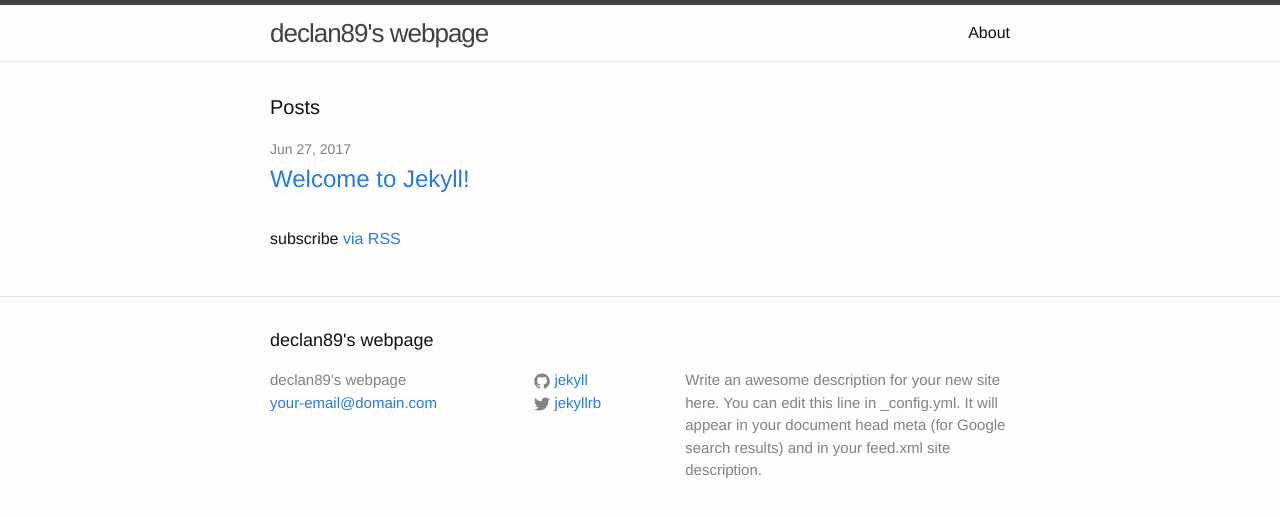
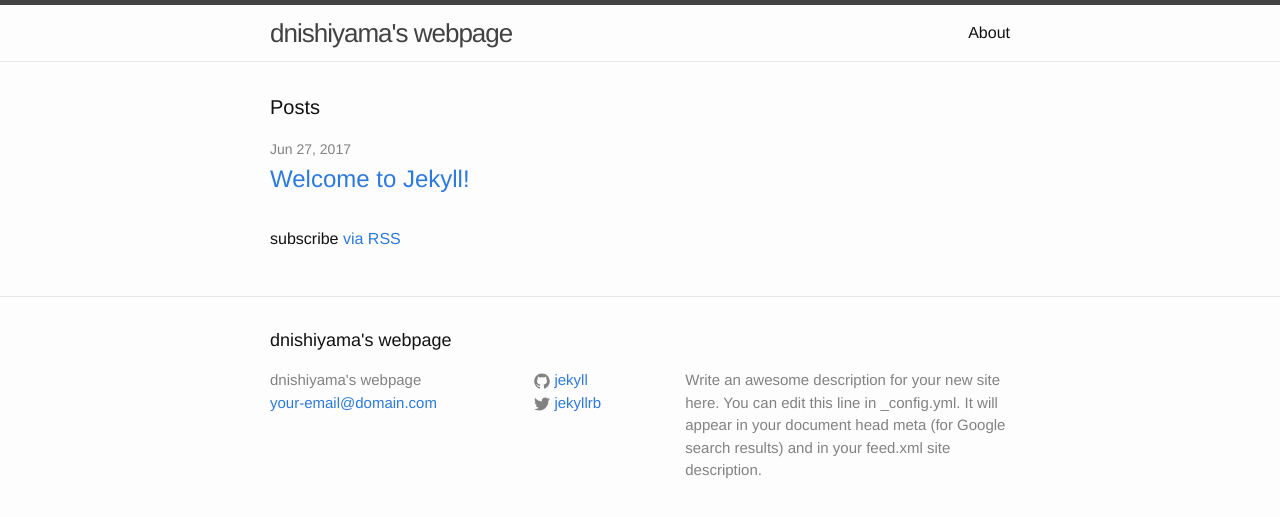
Before and after one commit to declan89/declan89.github.io, a Jekyll site: the page built from index.html, in a window 1280 px wide. Shown: the top 517 px of the page. Built offline with Jekyll 4.4.1, drawn with Linux system fonts in a browser that asks for light colours.

Commit message:
update name with dnishiyama

```diff
--- a/_config.yml
+++ b/_config.yml
@@ -6,7 +6,7 @@
 # 'jekyll serve'. If you change this file, please restart the server process.
 
 # Site settings
-title: declan89's webpage
+title: dnishiyama's webpage
 email: your-email@domain.com
 description: > # this means to ignore newlines until "baseurl:"
   Write an awesome description for your new site here. You can edit this
```
